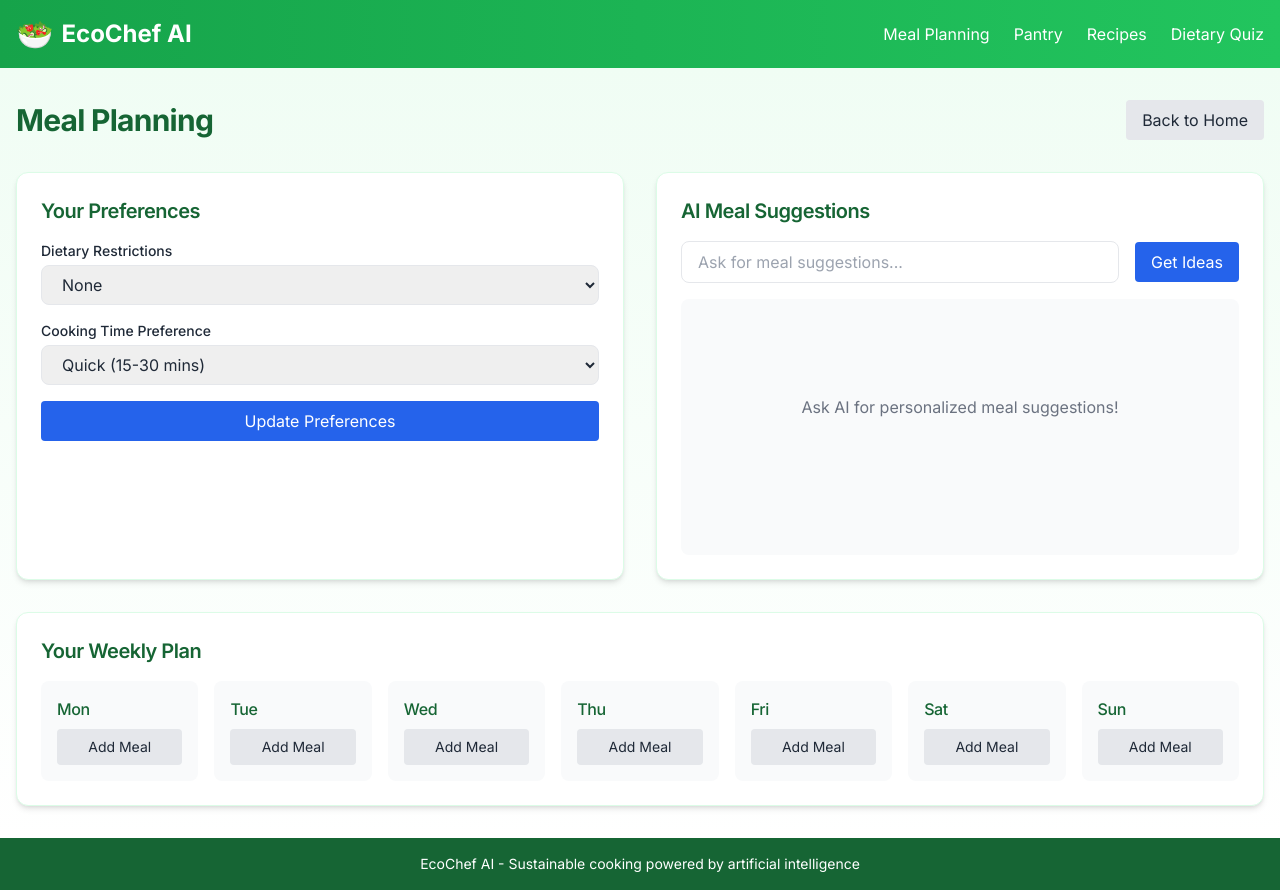
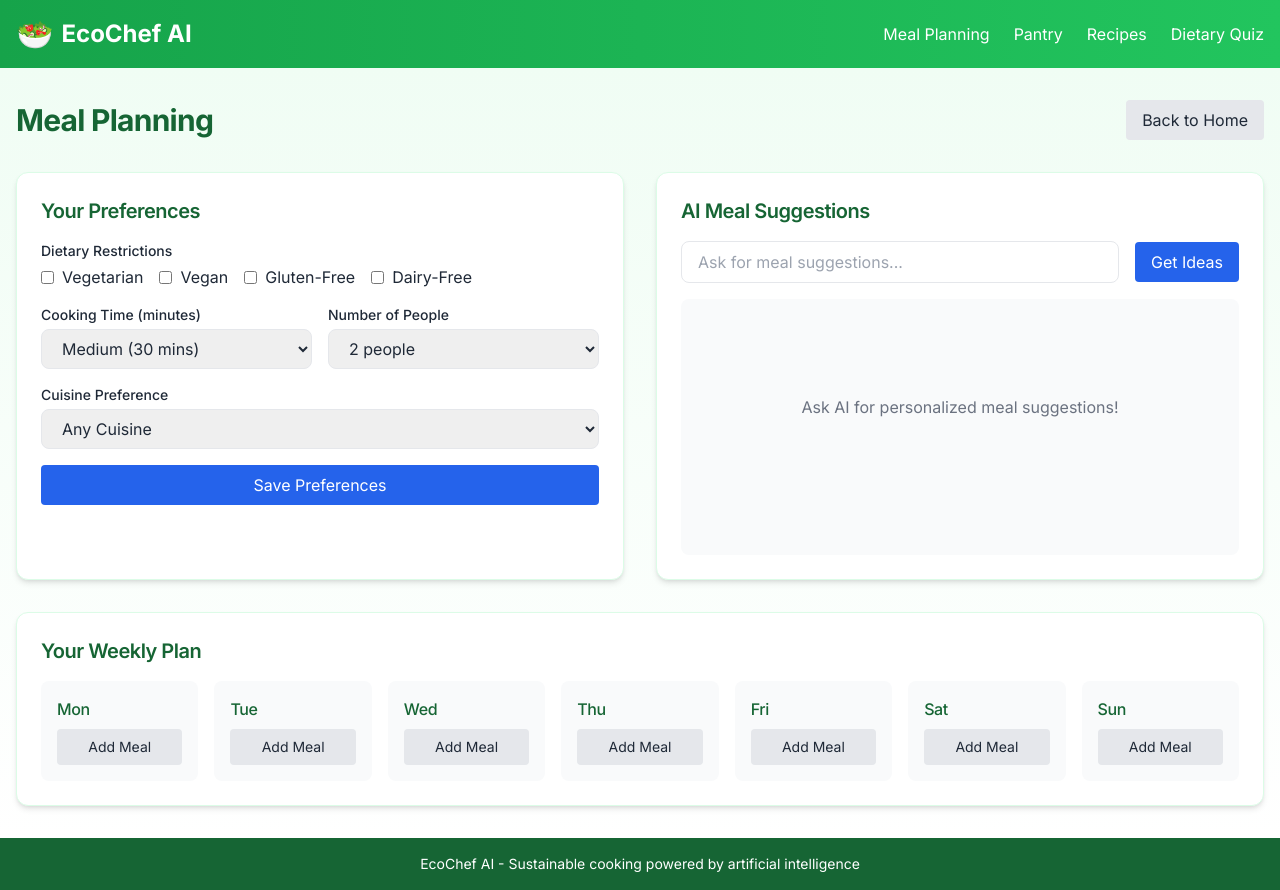
Before and after one commit to ianmkinney/ai-kitchen-manager, a Next.js app in the folder ecochef-ai/: page /meal-planning in a window 1280 px wide. Built offline with nearby package versions, Linux system fonts and the light colour scheme; no server answers.

Commit message:
Fixing AI component

```diff
--- a/ecochef-ai/app/api/chat/route.ts
+++ b/ecochef-ai/app/api/chat/route.ts
@@ -14,6 +14,8 @@ interface UserPreferences {
   isGlutenFree?: boolean;
   isDairyFree?: boolean;
   maxCookingTime?: number;
+  cuisine?: string;
+  peopleCount?: number;
   [key: string]: boolean | number | string | undefined;
 }
 
@@ -25,8 +27,9 @@ const getFallbackSuggestions = (preferences: unknown) => {
   // Check dietary restrictions and return appropriate fallback suggestions
   const isVegetarian = prefs.isVegetarian;
   const isVegan = prefs.isVegan;
+  const cuisine = prefs.cuisine || 'Any';
 
-  let suggestions = "Here are some meal suggestions based on your preferences:\n\n";
+  let suggestions = `Here are some meal suggestions based on your preferences (cuisine: ${cuisine}):\n\n`;
 
   if (isVegan) {
     suggestions += "1. Chickpea and vegetable curry with brown rice\n";
@@ -53,7 +56,8 @@ export async function POST(request: Request) {
     const { message } = body;
     const preferences = body.preferences || {};
 
-    console.log('Chat API received request with preferences:', preferences);
+    console.log('Chat API received request with message:', message);
+    console.log('Chat API received preferences:', preferences);
 
     if (!message) {
       return NextResponse.json(
@@ -69,6 +73,8 @@ export async function POST(request: Request) {
       - ${preferences.isVegan ? 'Is Vegan' : 'Not Vegan'}
       - ${preferences.isGlutenFree ? 'Needs Gluten-Free options' : 'Can eat gluten'}
       - ${preferences.isDairyFree ? 'Needs Dairy-Free options' : 'Can consume dairy'}
+      - Preferred cuisine: ${preferences.cuisine || 'Any'}
+      - Cooking for: ${preferences.peopleCount || 2} people
       - Maximum cooking time: ${preferences.maxCookingTime || 60} minutes
 
       ${message}
@@ -118,9 +124,10 @@ export async function POST(request: Request) {
       throw error;
     }
   } catch (error) {
+    // Improved error logging
     console.error('Error in chat API:', error);
     return NextResponse.json(
-      { error: 'Failed to get AI response' },
+      { error: 'Failed to get AI response', details: error.message || 'Unknown error' },
       { status: 500 }
     );
   }
--- a/ecochef-ai/app/api/preferences/route.ts
+++ b/ecochef-ai/app/api/preferences/route.ts
@@ -1,44 +1,53 @@
 import { NextResponse } from 'next/server';
-import { prisma } from '../../lib/db';
 import { cookies } from 'next/headers';
-import { createRouteHandlerClient } from '@supabase/auth-helpers-nextjs';
+
+// In a real app, this would connect to a database
+// For now, we'll use cookies for simplicity
+
+export async function GET() {
+  try {
+    const cookieStore = cookies();
+    const preferencesStr = cookieStore.get('userPreferences')?.value;
+
+    let preferences = null;
+    if (preferencesStr) {
+      try {
+        preferences = JSON.parse(preferencesStr);
+      } catch (e) {
+        console.error('Error parsing preferences cookie:', e);
+      }
+    }
+
+    return NextResponse.json({ preferences }, { status: 200 });
+  } catch (error) {
+    console.error('Error getting preferences:', error);
+    return NextResponse.json(
+      { error: 'Failed to get preferences' },
+      { status: 500 }
+    );
+  }
+}
 
 export async function POST(request: Request) {
   try {
-    const supabase = createRouteHandlerClient({ cookies });
-    const { data: { session } } = await supabase.auth.getSession();
+    const { preferences } = await request.json();
 
-    if (!session) {
+    if (!preferences) {
       return NextResponse.json(
-        { error: 'Unauthorized' },
-        { status: 401 }
+        { error: 'Preferences are required' },
+        { status: 400 }
       );
     }
 
-    const userId = session.user.id;
-    const body = await request.json();
-
-    // Map quiz answers to database model
-    const preferences = {
-      isVegetarian: body.dietary?.includes('vegetarian') || false,
-      isVegan: body.dietary?.includes('vegan') || false,
-      isGlutenFree: body.dietary?.includes('gluten-free') || false,
-      isDairyFree: body.dietary?.includes('dairy-free') || false,
-      maxCookingTime: parseInt(body['cooking-time'] || '60', 10),
-      // Map other preferences as needed
-    };
-
-    // Upsert the preferences (create or update)
-    const result = await prisma.userPreferences.upsert({
-      where: { userId },
-      update: preferences,
-      create: {
-        userId,
-        ...preferences
-      }
+    // In a real app, save to database
+    // For now, save to cookies
+    const cookieStore = cookies();
+    cookieStore.set('userPreferences', JSON.stringify(preferences), {
+      maxAge: 60 * 60 * 24 * 30, // 30 days
+      path: '/',
     });
 
-    return NextResponse.json({ success: true, preferences: result });
+    return NextResponse.json({ success: true }, { status: 200 });
   } catch (error) {
     console.error('Error saving preferences:', error);
     return NextResponse.json(
@@ -47,30 +56,3 @@ export async function POST(request: Request) {
     );
   }
 }
-
-export async function GET() {
-  try {
-    const supabase = createRouteHandlerClient({ cookies });
-    const { data: { session } } = await supabase.auth.getSession();
-
-    // For demo purposes, allow access without auth
-    let userId = 'demo';
-
-    // If authenticated, use actual user ID
-    if (session) {
-      userId = session.user.id;
-    }
-
-    const preferences = await prisma.userPreferences.findUnique({
-      where: { userId }
-    });
-
-    return NextResponse.json({ preferences });
-  } catch (error) {
-    console.error('Error fetching preferences:', error);
-    return NextResponse.json(
-      { error: 'Failed to fetch preferences' },
-      { status: 500 }
-    );
-  }
-}
--- a/ecochef-ai/app/meal-planning/page.tsx
+++ b/ecochef-ai/app/meal-planning/page.tsx
@@ -1,13 +1,97 @@
 "use client";
 
 import Link from 'next/link';
-import { useState } from 'react';
+import { useState, useEffect } from 'react';
+
+interface UserPreferences {
+  isVegetarian: boolean;
+  isVegan: boolean;
+  isGlutenFree: boolean;
+  isDairyFree: boolean;
+  cuisine: string;
+  peopleCount: number;
+  maxCookingTime: number;
+}
 
 export default function MealPlanning() {
+  // State for query and AI response
   const [query, setQuery] = useState('');
   const [aiResponse, setAiResponse] = useState('');
   const [isLoading, setIsLoading] = useState(false);
 
+  // State for user preferences
+  const [preferences, setPreferences] = useState<UserPreferences>({
+    isVegetarian: false,
+    isVegan: false,
+    isGlutenFree: false,
+    isDairyFree: false,
+    cuisine: 'Any',
+    peopleCount: 2,
+    maxCookingTime: 30
+  });
+
+  // Load saved preferences on component mount
+  useEffect(() => {
+    const fetchPreferences = async () => {
+      try {
+        const response = await fetch('/api/preferences');
+        if (response.ok) {
+          const data = await response.json();
+          if (data.preferences) {
+            setPreferences({
+              isVegetarian: data.preferences.isVegetarian || false,
+              isVegan: data.preferences.isVegan || false,
+              isGlutenFree: data.preferences.isGlutenFree || false,
+              isDairyFree: data.preferences.isDairyFree || false,
+              cuisine: data.preferences.cuisine || 'Any',
+              peopleCount: data.preferences.peopleCount || 2,
+              maxCookingTime: data.preferences.maxCookingTime || 30
+            });
+          }
+        }
+      } catch (error) {
+        console.error('Error fetching preferences:', error);
+      }
+    };
+
+    fetchPreferences();
+  }, []);
+
+  // Handle preference changes
+  const handlePreferenceChange = (e) => {
+    const { name, value, type, checked } = e.target;
+
+    setPreferences(prev => ({
+      ...prev,
+      [name]: type === 'checkbox' ? checked : value
+    }));
+  };
+
+  // Save preferences
+  const savePreferences = async (e) => {
+    e.preventDefault();
+
+    try {
+      const response = await fetch('/api/preferences', {
+        method: 'POST',
+        headers: {
+          'Content-Type': 'application/json'
+        },
+        body: JSON.stringify({ preferences })
+      });
+
+      if (response.ok) {
+        alert('Preferences saved successfully!');
+      } else {
+        alert('Failed to save preferences');
+      }
+    } catch (error) {
+      console.error('Error saving preferences:', error);
+      alert('An error occurred while saving preferences');
+    }
+  };
+
+  // Get meal ideas from Claude AI
   const handleGetMealIdeas = async () => {
     if (!query.trim()) return;
 
@@ -15,23 +99,42 @@ export default function MealPlanning() {
     setAiResponse('');
 
     try {
-      const response = await fetch('/api/meal-suggestions', {
+      console.log('Sending request with query:', query);
+      console.log('Sending preferences:', preferences);
+
+      // Call the chat API with preferences and query
+      const response = await fetch('/api/chat', {
         method: 'POST',
         headers: {
           'Content-Type': 'application/json',
         },
-        body: JSON.stringify({ query }),
+        body: JSON.stringify({
+          message: query,
+          preferences: preferences
+        }),
       });
 
-      if (!response.ok) {
-        throw new Error('Failed to get meal suggestions');
+      // Read the response as text first to debug
+      const responseText = await response.text();
+      console.log('Raw API response:', responseText);
+
+      // Try to parse the response as JSON
+      let data;
+      try {
+        data = JSON.parse(responseText);
+      } catch (e) {
+        console.error('Failed to parse response as JSON:', e);
+        throw new Error('Invalid response format from server');
       }
 
-      const data = await response.json();
-      setAiResponse(data.suggestions);
+      if (!response.ok) {
+        throw new Error(data.error || 'Failed to get meal suggestions');
+      }
+
+      setAiResponse(data.response || 'No suggestions available');
     } catch (error) {
       console.error('Error fetching meal suggestions:', error);
-      setAiResponse('Sorry, there was an error getting meal suggestions. Please try again.');
+      setAiResponse(`Sorry, there was an error getting meal suggestions: ${error.message}. Please try again.`);
     } finally {
       setIsLoading(false);
     }
@@ -50,30 +153,112 @@ export default function MealPlanning() {
         {/* Preferences Section */}
         <section className="card">
           <h2 className="text-xl font-semibold mb-4">Your Preferences</h2>
-          <form className="space-y-4">
-            <div>
+          <form className="space-y-4" onSubmit={savePreferences}>
+            <div className="grid grid-cols-2 gap-4">
+              <div className="col-span-2">
                 <label className="block text-sm font-medium mb-1">
                   Dietary Restrictions
                 </label>
-              <select className="input-field">
-                <option>None</option>
-                <option>Vegetarian</option>
-                <option>Vegan</option>
-                <option>Gluten-Free</option>
+                <div className="flex flex-wrap gap-4">
+                  <label className="flex items-center">
+                    <input
+                      type="checkbox"
+                      name="isVegetarian"
+                      checked={preferences.isVegetarian}
+                      onChange={handlePreferenceChange}
+                      className="mr-2"
+                    />
+                    Vegetarian
+                  </label>
+                  <label className="flex items-center">
+                    <input
+                      type="checkbox"
+                      name="isVegan"
+                      checked={preferences.isVegan}
+                      onChange={handlePreferenceChange}
+                      className="mr-2"
+                    />
+                    Vegan
+                  </label>
+                  <label className="flex items-center">
+                    <input
+                      type="checkbox"
+                      name="isGlutenFree"
+                      checked={preferences.isGlutenFree}
+                      onChange={handlePreferenceChange}
+                      className="mr-2"
+                    />
+                    Gluten-Free
+                  </label>
+                  <label className="flex items-center">
+                    <input
+                      type="checkbox"
+                      name="isDairyFree"
+                      checked={preferences.isDairyFree}
+                      onChange={handlePreferenceChange}
+                      className="mr-2"
+                    />
+                    Dairy-Free
+                  </label>
+                </div>
+              </div>
+
+              <div>
+                <label className="block text-sm font-medium mb-1">
+                  Cooking Time (minutes)
+                </label>
+                <select
+                  name="maxCookingTime"
+                  className="input-field"
+                  value={preferences.maxCookingTime}
+                  onChange={handlePreferenceChange}
+                >
+                  <option value="15">Quick (15 mins)</option>
+                  <option value="30">Medium (30 mins)</option>
+                  <option value="60">Long (60 mins)</option>
+                  <option value="120">Any duration</option>
                 </select>
               </div>
+
               <div>
                 <label className="block text-sm font-medium mb-1">
-                Cooking Time Preference
+                  Number of People
                 </label>
-              <select className="input-field">
-                <option>Quick (15-30 mins)</option>
-                <option>Medium (30-60 mins)</option>
-                <option>Any duration</option>
+                <select
+                  name="peopleCount"
+                  className="input-field"
+                  value={preferences.peopleCount}
+                  onChange={handlePreferenceChange}
+                >
+                  <option value="1">1 person</option>
+                  <option value="2">2 people</option>
+                  <option value="4">4 people</option>
+                  <option value="6">6+ people</option>
                 </select>
               </div>
+
+              <div className="col-span-2">
+                <label className="block text-sm font-medium mb-1">
+                  Cuisine Preference
+                </label>
+                <select
+                  name="cuisine"
+                  className="input-field"
+                  value={preferences.cuisine}
+                  onChange={handlePreferenceChange}
+                >
+                  <option value="Any">Any Cuisine</option>
+                  <option value="Italian">Italian</option>
+                  <option value="Mexican">Mexican</option>
+                  <option value="Asian">Asian</option>
+                  <option value="Mediterranean">Mediterranean</option>
+                  <option value="Indian">Indian</option>
+                  <option value="American">American</option>
+                </select>
+              </div>
+            </div>
             <button type="submit" className="btn-primary w-full">
-              Update Preferences
+              Save Preferences
             </button>
           </form>
         </section>
```
Lines whose indentation alone changed are shown as unchanged.
